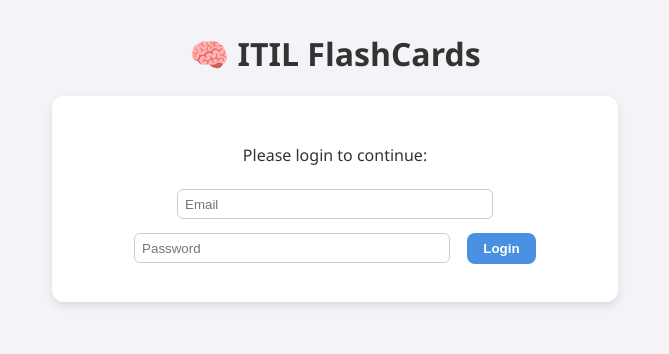
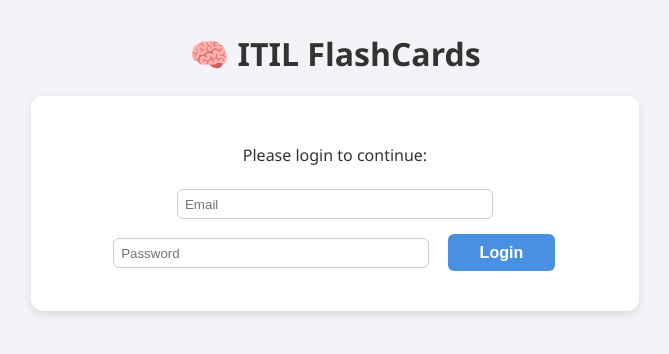
Before and after one commit to Sahshim/salleh-tech-blog, a Jekyll site: the page itil-flashcards/index.html, which Jekyll copies as it is, in a window 1280 px wide. Shown: the top 354 px of the page, without its empty margins (305-974 px from the left). Built offline with Jekyll 4.4.1, drawn with Linux system fonts in a browser that asks for light colours.

Commit message:
Indexui2.html

```diff
--- a/itil-flashcards/index.html
+++ b/itil-flashcards/index.html
@@ -49,6 +49,16 @@
       display: inline-block;
       box-shadow: 0 4px 10px rgba(0, 0, 0, 0.1);
     }
+    #login-btn {
+      background-color: #4a90e2;
+      border: none;
+      padding: 0.6em 2em;
+      border-radius: 6px;
+      font-size: 1em;
+    }
+    #login-btn:hover {
+      background-color: #357ab8;
+    }
   </style>
   <script type="module">
     // JavaScript unchanged, retaining all previously working features
```
